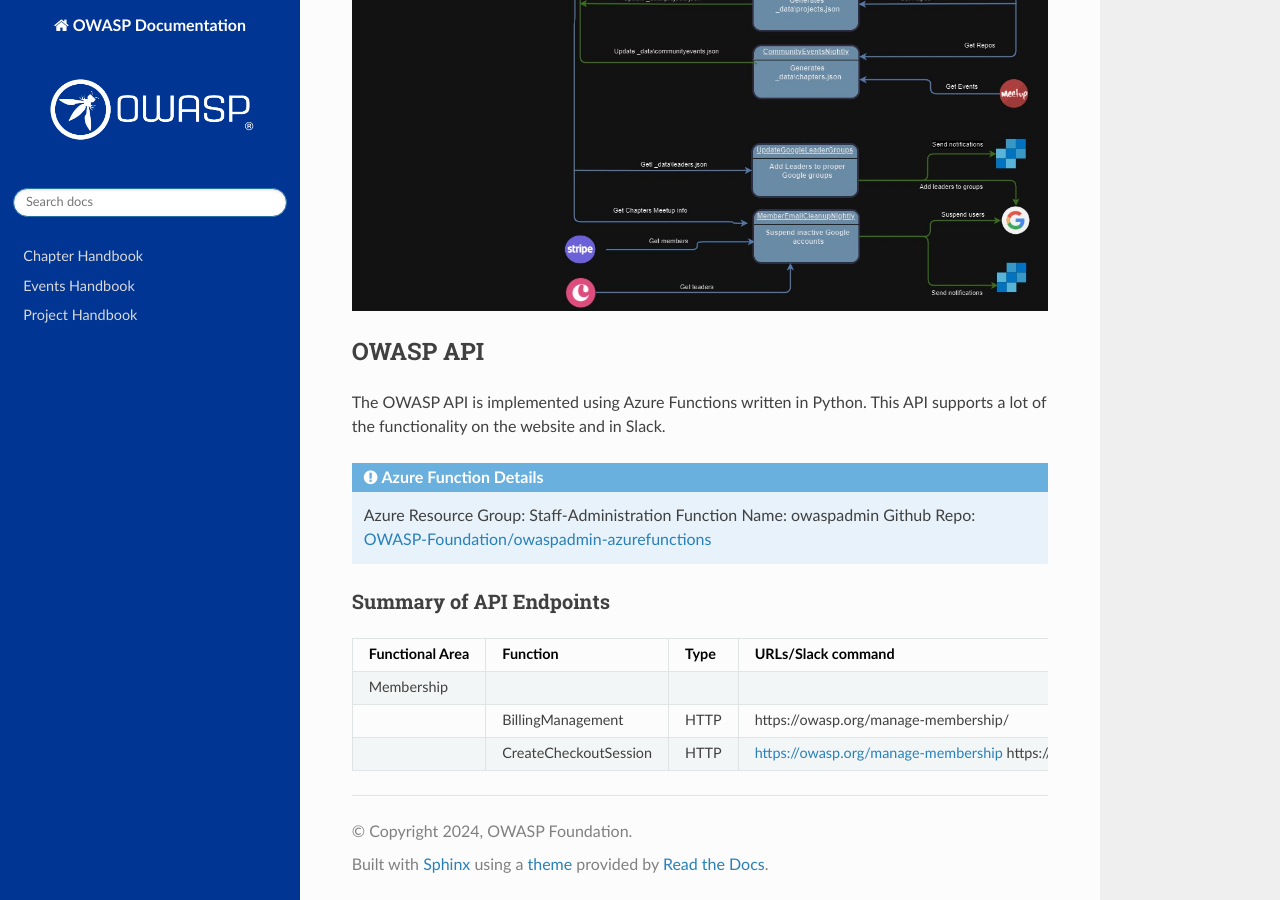
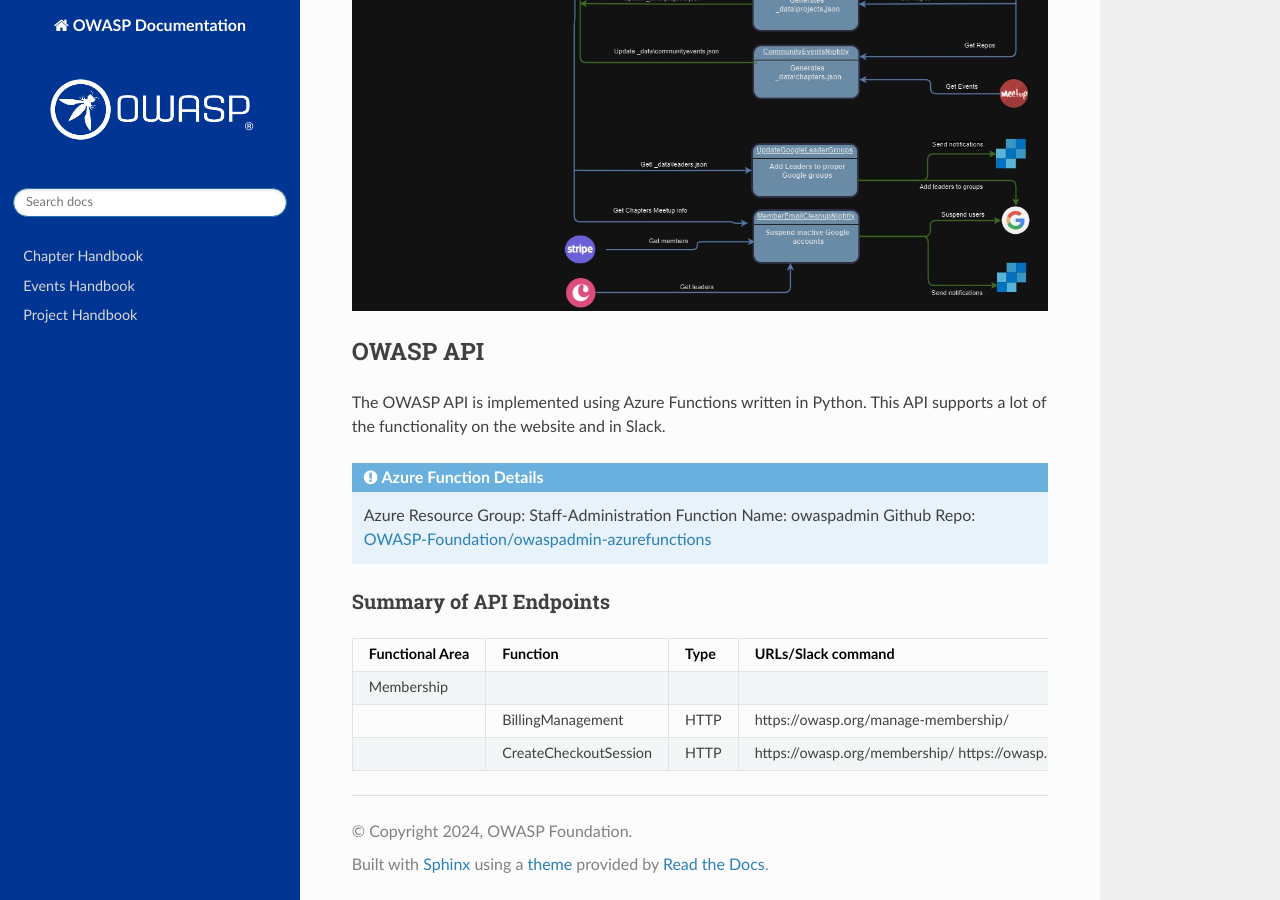
Before and after one commit to OWASP/docs, a Sphinx documentation site: the page built from source/infrastructure/azure-backend.md, in a window 1280 px wide and 900 px high, scrolled down 1416 px. Built offline with Sphinx 7.4.7 and the Read the Docs theme 2.0.0, drawn with Linux system fonts in a browser that asks for light colours; some of the changed lines change nothing that is shown.

Commit message:
Update azure-backend.md

```diff
--- a/source/infrastructure/azure-backend.md
+++ b/source/infrastructure/azure-backend.md
@@ -47,4 +47,4 @@
 |:---|:---|:---|:---|:---|
 | Membership |||||
 || BillingManagement | HTTP | https://owasp.org/manage-membership/ | Returns basic info indicating that an email with link will be sent to the email address on file |
-|| CreateCheckoutSession | HTTP | [https://owasp.org/manage-membership](https://owasp.org/membership/) https://owasp.org/manage-membership/ https://owasp.org/membership/force_majeure/ (not really used here) https://owasp.org/donate/) | Handles membership -> Stripe -> Back to Azure function StripeWebhookProcessorShows member information for managing subs and provisioning email (etc)Handles donations -> Stripe -> Back to Azure function StripeWebhookProcessor |
+|| CreateCheckoutSession | HTTP | https://owasp.org/membership/ https://owasp.org/manage-membership/ https://owasp.org/membership/force_majeure/ (not really used here) https://owasp.org/donate/) | Handles membership -> Stripe -> Back to Azure function StripeWebhookProcessorShows member information for managing subs and provisioning email (etc)Handles donations -> Stripe -> Back to Azure function StripeWebhookProcessor |
```
